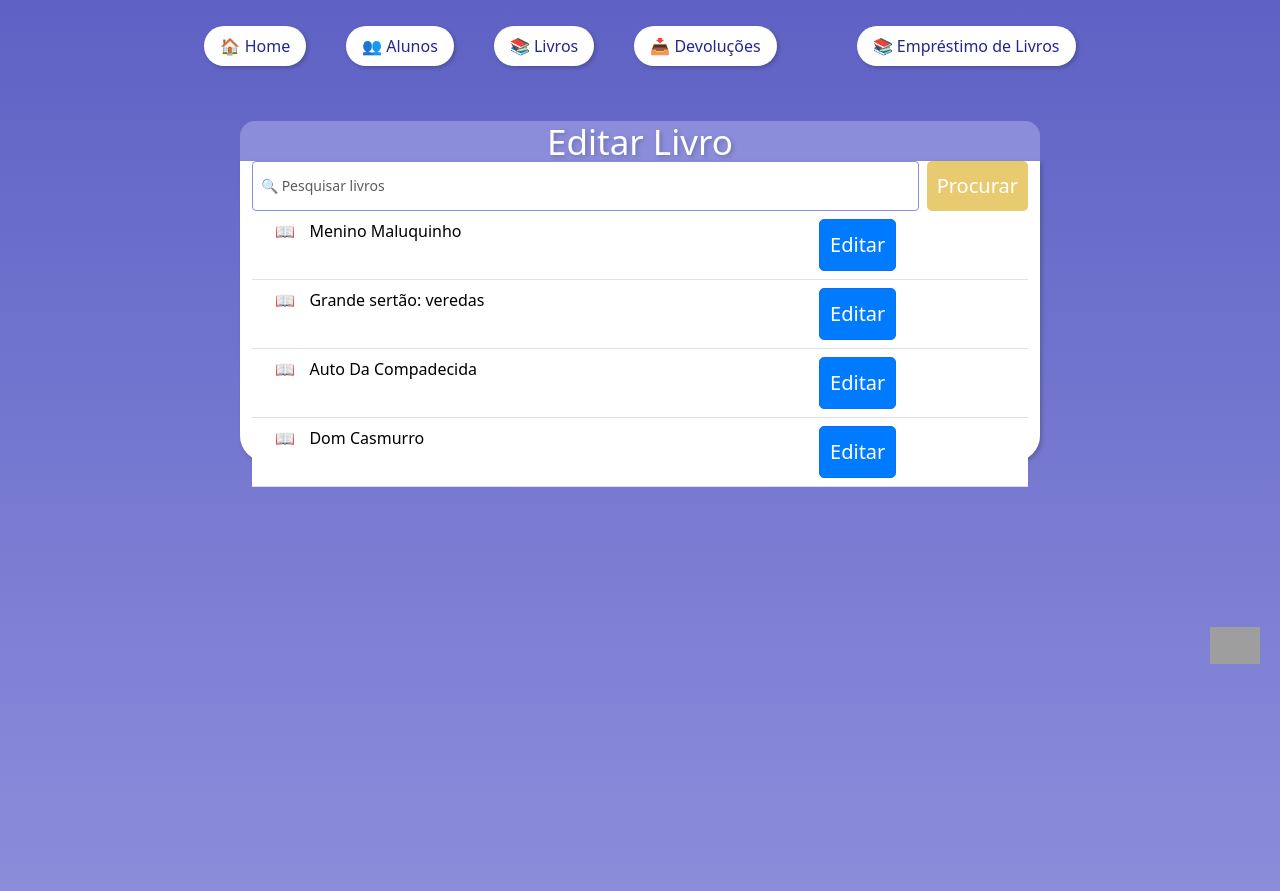
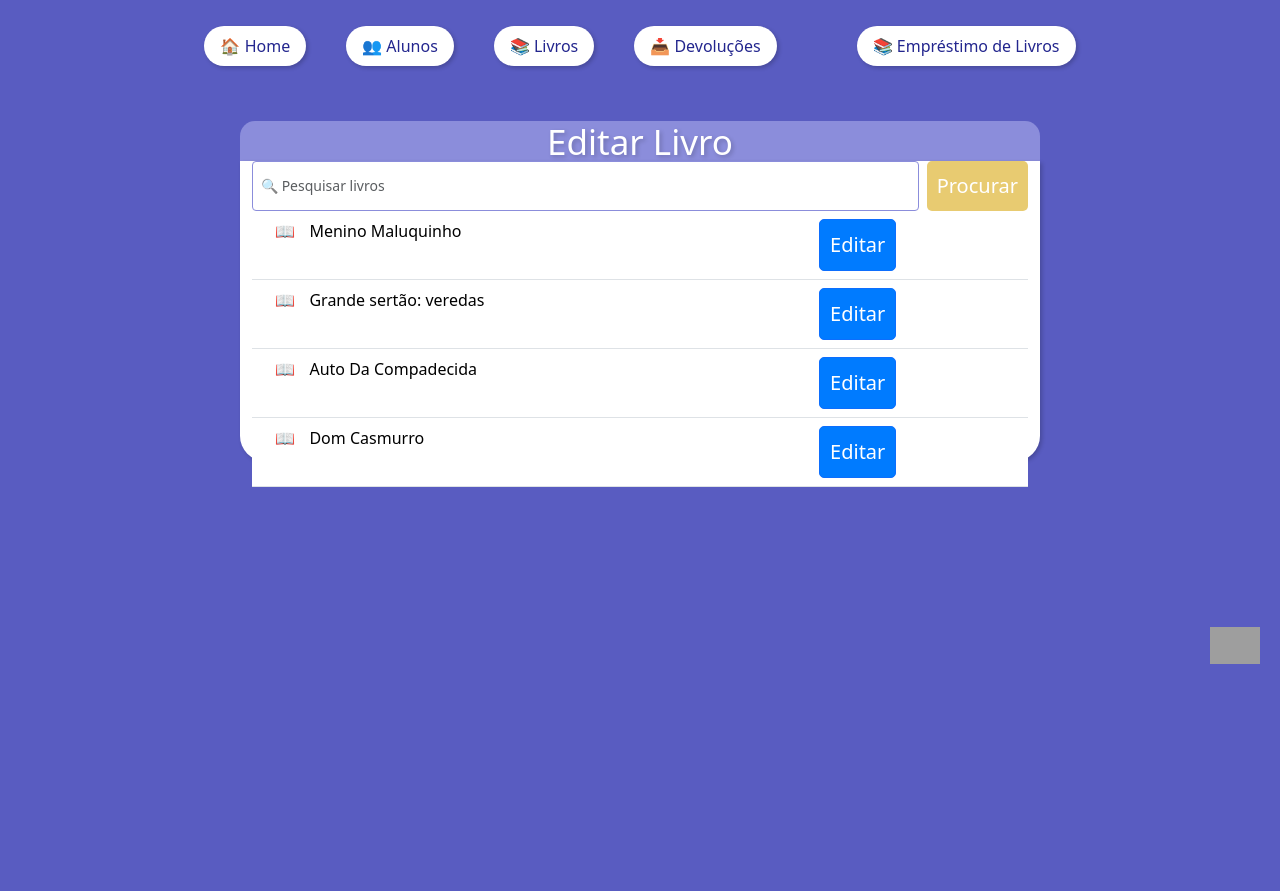
Before and after one commit to GustavoHcode/Biblioteca-BookKeeper, a Django app: page /editbook/ in a window 1280 px wide. Shown: the part 116-1007 px from the top of the page. Run offline with Django 5.2, Linux system fonts and the light colour scheme; data comes from the database, SQL or seed files in the repository; grey boxes are pictures that could not be loaded.

```diff
--- a/biblioteca_app/templates/add_books.html
+++ b/biblioteca_app/templates/add_books.html
@@ -40,8 +40,6 @@
 
     body{
         background: rgb(89,92,193);
-        background: linear-gradient(180deg, rgba(89,92,193,1) 0%, rgba(139,141,219,1) 100%);
-
     }
 
     h4{
--- a/biblioteca_app/templates/edit_book_list.html
+++ b/biblioteca_app/templates/edit_book_list.html
@@ -62,12 +62,6 @@
         background-color: #8B8DDB;
     }
 
-    body{
-        background: rgb(89,92,193);
-        background: linear-gradient(180deg, rgba(89,92,193,1) 0%, rgba(139,141,219,1) 100%);
-
-    }
-
     h4{
         font-size: 35px;
         border: none;
--- a/biblioteca_app/templates/readers.html
+++ b/biblioteca_app/templates/readers.html
@@ -96,9 +96,8 @@
 <style>
 
     body{
+
         background: rgb(89,92,193);
-        background: linear-gradient(180deg, rgba(89,92,193,1) 0%, rgba(139,141,219,1) 100%);
-
     }
 
     h4{
--- a/biblioteca_app/templates/remove_books.html
+++ b/biblioteca_app/templates/remove_books.html
@@ -54,12 +54,6 @@ body{
         background-color: #8B8DDB;
     }
 
-    body{
-        background: rgb(89,92,193);
-        background: linear-gradient(180deg, rgba(89,92,193,1) 0%, rgba(139,141,219,1) 100%);
-
-    }
-
     h4{
         font-size: 35px;
         border: none;
```
